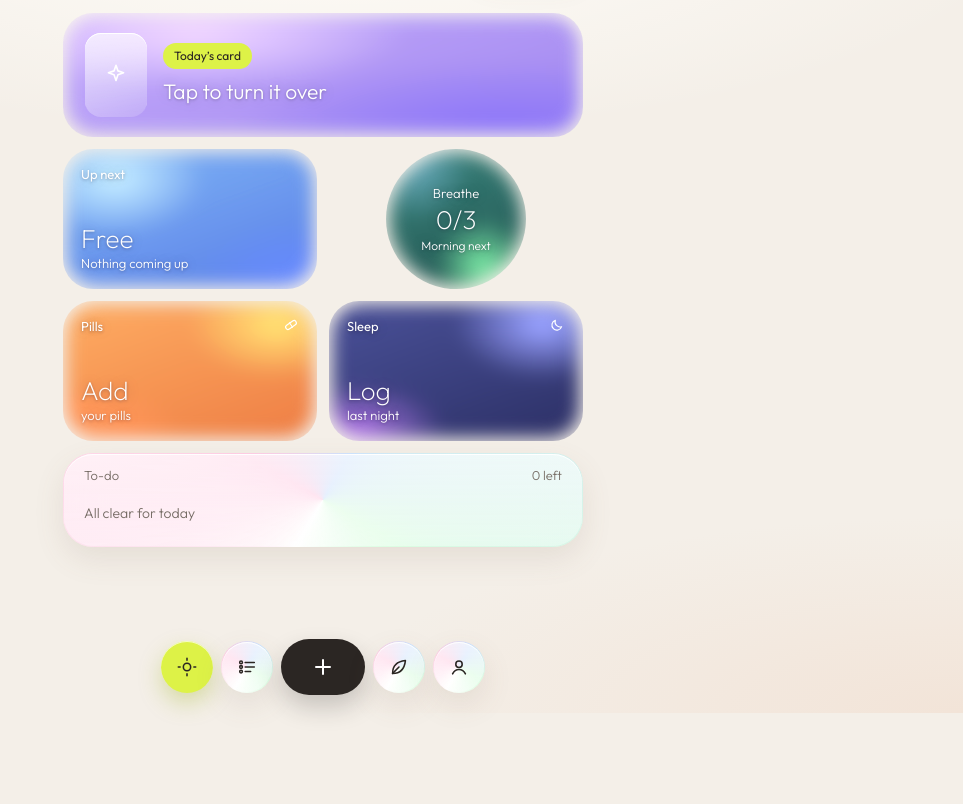
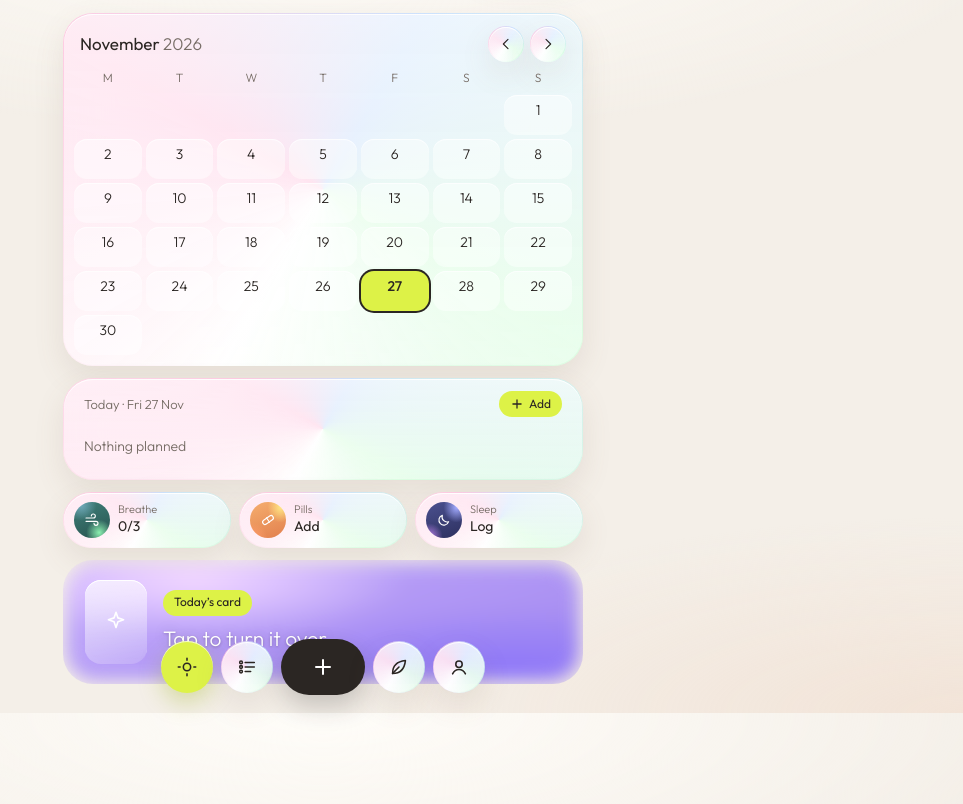
Before and after one commit to hyebronde/Afaire, a plain HTML site: page index.html in a window 1280 px wide. Shown: the part 87-891 px from the top of the page, without its empty margins (317-1280 px from the left). Before the commit the page ends 800 px from the top, so only its background shows below. Drawn offline with Linux system fonts and the light colour scheme; a web font is replaced by a local one.

Commit message:
Planner-first Today: month calendar with agenda for the chosen day, compact wellness row
Co-Authored-By: Claude Opus 5.5 <noreply@anthropic.com>
Claude-Session: https://claude.ai/code/session_01SEy7FHW4iUyHhWDsNDdydZ

```diff
--- a/index.html
+++ b/index.html
@@ -141,6 +141,10 @@ textarea.inp{min-height:80px;resize:vertical;line-height:1.45}
 .cal button.sel{box-shadow:0 0 0 2px var(--ink)}
 .cal button.out{opacity:.35}
 .cal button small{font-size:9.5px;color:var(--muted);padding-bottom:4px;min-height:12px}
+.cal.sm{gap:4px}
+.cal.sm button{height:40px;border-radius:13px;padding:0;align-items:center;justify-content:center;gap:0}
+.cal.sm button small{padding:0;min-height:8px;line-height:8px;font-size:12px;color:var(--ink)}
+.cal.sm button.sel:not(.today){background:#fff}
 .legend{display:flex;gap:14px;justify-content:center;margin-top:10px;font-size:11px;font-weight:300;color:var(--muted)}
 .legend i{display:inline-block;width:10px;height:10px;border-radius:3px;margin-right:5px;vertical-align:-1px}
 
--- a/main.js
+++ b/main.js
@@ -153,6 +153,7 @@ var A = {
   addOn: function (el) { itemSheet({ type: el.dataset.t || 'event', date: el.dataset.v || '' }, function (d) { saveItem(null, d); toast('Added'); }); },
   mon: function (el) { var y = +V.calMonth.slice(0, 4), m = +V.calMonth.slice(5, 7) - 1 + +el.dataset.v; var d = new Date(y, m, 1); V.calMonth = d.getFullYear() + '-' + pad(d.getMonth() + 1); rerender(); },
   day: function (el) { V.calSel = el.dataset.v; rerender(); },
+  toToday: function () { V.calSel = today(); V.calMonth = today().slice(0, 7); rerender(); },
   itype: function (el) {
     var f = el.closest('form'); f.elements.type.value = el.dataset.v;
     f.querySelectorAll('[data-a="itype"]').forEach(function (b) { b.classList.toggle('on', b === el); });
--- a/views.js
+++ b/views.js
@@ -41,28 +41,44 @@ var MOODS = [['calm', 'Calm'], ['happy', 'Happy'], ['excited', 'Excited'], ['str
 var MOOD_DOT = { calm: 'a-sky', happy: 'a-gold', excited: 'a-coral', stressed: 'a-violet' };
 var MOOD_TINT = { calm: '#BFDDEB', happy: '#FFD9A0', excited: '#FFB5A8', stressed: '#D4C9F5' };
 
-/* ---------------- Today ---------------- */
+/* ---------------- Today (planner first) ---------------- */
+function monthGrid(small) {
+  var mk = V.calMonth, y = +mk.slice(0, 4), m = +mk.slice(5, 7) - 1, first = new Date(y, m, 1), t = today();
+  var start = (first.getDay() + 6) % 7, days = new Date(y, m + 1, 0).getDate();
+  var h = '<div class="cal' + (small ? ' sm' : '') + '">' + ['M', 'T', 'W', 'T', 'F', 'S', 'S'].map(function (d) { return '<span class="dw">' + d + '</span>'; }).join('');
+  for (var i = 0; i < start; i++) h += '<span></span>';
+  for (var d = 1; d <= days; d++) {
+    var s = y + '-' + pad(m + 1) + '-' + pad(d), its = itemsOn(s), cls = s === t ? 'today' : its.some(function (x) { return x.type === 'task' && !x.done; }) ? 'tk' : its.length ? 'ev' : '';
+    h += '<button class="rp ' + cls + (s === V.calSel ? ' sel' : '') + '" data-a="day" data-v="' + s + '" aria-label="' + MONTHS[m] + ' ' + d + (its.length ? ', ' + its.length + ' items' : '') + '">' + d + '<small>' + (small ? (its.length ? '•' : '') : (its.length || '')) + '</small></button>';
+  }
+  return h + '</div>';
+}
+function agendaRows(s) {
+  var list = itemsOn(s), h = '';
+  if (!list.length) return '<div class="empty">Nothing planned</div>';
+  list.forEach(function (x) {
+    var bar = x.type === 'task' ? '' : '<i class="dotA ' + (x.time && x.time >= '18:00' ? 'a-violet' : 'a-sky') + '" style="width:4px;height:30px;border-radius:4px;flex:none"></i>';
+    h += '<div class="row' + (x.done ? ' done' : '') + '" style="min-height:52px">' + (x.type === 'task' ? '<button class="rp" data-a="toggle" data-id="' + x.id + '" aria-pressed="' + !!x.done + '" aria-label="Done">' + ck(x.done) + '</button>' : bar) +
+      '<span style="width:44px;font-size:14px;font-weight:300">' + (x.time || (x.type === 'task' ? 'Task' : 'All day')) + '</span><button class="b" data-a="edit" data-id="' + x.id + '" style="text-align:left"><span class="t1" style="font-size:15px">' + esc(x.title) + '</span>' + (x.location ? '<span class="t2">' + esc(x.location) + '</span>' : '') + '</button></div>';
+  });
+  return h;
+}
 function viewToday() {
-  var t = today(), mood = S.moods[t], ne = nextEvent(), bd = S.breath[t] || {}, bc = ['morning', 'midday', 'evening'].filter(function (k) { return bd[k]; }).length;
-  var tasks = tasksFor('day', t).filter(function (x) { return !x.done; });
-  var lastSleep = S.sleep[t] || S.sleep[addDays(t, -1)];
-  var ci = cardOfDay(t), kept = S.kept.indexOf(ci) >= 0;
-  var h = topbar('Today', null, '<a class="rp glass" href="#mood" style="height:40px;padding:0 14px 0 8px;display:flex;align-items:center;gap:8px;font-size:14px;font-weight:300;border-radius:20px"><span class="dotA ' + (mood ? MOOD_DOT[mood.mood] : 'a-sky') + '" style="width:24px;height:24px;border-radius:50%"></span>' + (mood ? MOODS.filter(function (m) { return m[0] === mood.mood; })[0][1] : 'Check in') + '</a>');
+  var t = today(), mood = S.moods[t], y = +V.calMonth.slice(0, 4), m = +V.calMonth.slice(5, 7) - 1;
+  var bd = S.breath[t] || {}, bc = ['morning', 'midday', 'evening'].filter(function (k) { return bd[k]; }).length, slept = S.sleep[t] || S.sleep[addDays(t, -1)];
+  var ci = cardOfDay(t), kept = S.kept.indexOf(ci) >= 0, sel = V.calSel, n = itemsOn(sel).length;
+  var h = topbar('Today', null, '<a class="rp glass" href="#mood" style="height:40px;padding:0 14px 0 8px;display:flex;align-items:center;gap:8px;font-size:14px;font-weight:300;border-radius:20px"><span class="dotA ' + (mood ? MOOD_DOT[mood.mood] : 'a-sky') + '" style="width:24px;height:24px;border-radius:50%"></span>' + (mood ? MOODS.filter(function (x) { return x[0] === mood.mood; })[0][1] : 'Check in') + '</a>');
   h += '<div class="sub">' + fmtLong(t) + '</div>';
-  h += '<button class="flip aura a-violet rp mt16' + (V.flip ? ' on' : '') + '" data-a="flip" aria-label="Today’s card, tap to flip">' +
+  h += '<div class="glass mt16" style="padding:12px 10px 10px"><div style="display:flex;justify-content:space-between;align-items:center;padding:0 6px 8px"><span style="font-size:17px">' + MONTHS[m] + ' <span class="muted" style="font-weight:300">' + y + '</span></span><span style="display:flex;gap:6px">' +
+    (V.calMonth !== t.slice(0, 7) ? '<button class="chip w rp" data-a="toToday" style="height:36px;padding:0 12px;border-radius:18px">Today</button>' : '') +
+    '<button class="circle glass rp" style="width:36px;height:36px" data-a="mon" data-v="-1" aria-label="Previous month">' + ic('left', 16) + '</button><button class="circle glass rp" style="width:36px;height:36px" data-a="mon" data-v="1" aria-label="Next month">' + ic('chev', 16) + '</button></span></div>' + monthGrid(true) + '</div>';
+  h += '<div class="glass list mt"><div class="label" style="margin:6px 10px 4px"><span>' + (sel === t ? 'Today · ' : '') + fmtShort(sel) + ' ' + MON[parseYmd(sel).getMonth()] + (n ? ' · ' + n + ' planned' : '') + '</span><span style="display:flex;align-items:center;gap:8px">' + '<button class="chip rp" data-a="addOn" data-v="' + sel + '">' + ic('plus', 14, 'stroke-width:2.2') + 'Add</button></span></div>' + agendaRows(sel) + '</div>';
+  function chip(href, icon, aura, label, val) { return '<a class="rp glass" href="#' + href + '" style="display:flex;align-items:center;gap:8px;height:56px;padding:0 10px;border-radius:28px"><span class="dotA ' + aura + '" style="width:36px;height:36px;border-radius:50%;display:grid;place-items:center;flex:none;color:#fff">' + ic(icon, 16) + '</span><span style="min-width:0"><span style="display:block;font-size:11px;font-weight:300;color:var(--muted)">' + label + '</span><span style="display:block;font-size:14px;white-space:nowrap">' + val + '</span></span></a>'; }
+  h += '<div style="display:grid;grid-template-columns:repeat(3,minmax(0,1fr));gap:8px;margin-top:12px">' + chip('breathe', 'wind', 'a-teal', 'Breathe', bc + '/3') + chip('pills', 'pill', 'a-gold', 'Pills', S.pills.length ? pillsTaken(t) + '/' + S.pills.length : 'Add') + chip('sleep', 'moon', 'a-night', 'Sleep', slept ? dur(sleepMinutes(slept)) : 'Log') + '</div>';
+  h += '<button class="flip aura a-violet rp mt' + (V.flip ? ' on' : '') + '" data-a="flip" aria-label="Today’s card, tap to flip">' +
     '<span class="fr"><span class="card-ic">' + ic('spark', 26, 'stroke-width:1.5') + '</span><span><span class="chip">Today’s card</span><span style="display:block;font-size:21px;font-weight:300;margin-top:8px">Tap to turn it over</span></span></span>' +
     '<span class="bk"><span style="display:flex;justify-content:space-between;align-items:center;margin-bottom:6px"><span class="chip">Today’s card</span><span data-a="keep" class="chip w" role="button" aria-label="Keep this card">' + (kept ? 'Kept' : 'Keep') + '</span></span><span style="font-size:19px;font-weight:300;line-height:1.3">' + esc(CARDS[ci]) + '</span></span></button>';
-  h += '<div class="grid2 mt">';
-  h += '<a class="tile aura a-sky rp" href="#calendar"><span class="t">Up next</span><span>' + (ne ? big(ne.time) + '<span style="font-size:13px;font-weight:300">' + esc(ne.title) + (ne.date !== t ? ' · ' + relDay(ne.date) : '') + '</span>' : big('Free') + '<span style="font-size:13px;font-weight:300">Nothing coming up</span>') + '</span></a>';
-  h += '<a class="tile round aura a-teal rp" href="#breathe"><span style="font-size:13px;font-weight:300">Breathe</span>' + big(bc + '/3') + '<span style="font-size:12px;font-weight:300">' + (bc === 3 ? 'All done' : SESSIONS.filter(function (s) { return s[0] === currentSession(); })[0][1] + ' next') + '</span></a>';
-  var np = S.pills.filter(function (p) { return !(S.pillLog[t] || {})[p.id]; }).sort(function (a, b) { return a.time < b.time ? -1 : 1; })[0];
-  h += '<a class="tile aura a-gold rp" href="#pills"><span class="t"><span>Pills</span>' + ic('pill', 16) + '</span><span>' + (S.pills.length ? big(pillsTaken(t) + ' of ' + S.pills.length) + '<span style="font-size:13px;font-weight:300">' + (np ? 'Next at ' + np.time : 'All taken') + '</span>' : big('Add') + '<span style="font-size:13px;font-weight:300">your pills</span>') + '</span></a>';
-  h += '<a class="tile aura a-night rp" href="#sleep"><span class="t"><span>Sleep</span>' + ic('moon', 16) + '</span><span>' + (lastSleep ? big(dur(sleepMinutes(lastSleep)).replace(' 00m', 'h').replace('h 0', 'h ')) + '<span style="font-size:13px;font-weight:300">Last night</span>' : big('Log') + '<span style="font-size:13px;font-weight:300">last night</span>') + '</span></a>';
-  h += '</div>';
-  h += '<a class="glass rp mt" href="#plan" style="display:block;padding:12px 10px 6px"><span class="label" style="margin:0 10px 4px"><span>To-do</span><span>' + tasks.length + ' left</span></span>';
-  if (!tasks.length) h += '<span class="empty" style="display:block">All clear for today</span>';
-  tasks.slice(0, 3).forEach(function (x) { h += '<span class="row" style="min-height:46px">' + ck(false) + '<span class="b"><span class="t1" style="font-size:15px">' + esc(x.title) + '</span>' + (x.date && x.date < t ? '<span class="t2">From ' + relDay(x.date) + '</span>' : '') + '</span></span>'; });
-  return h + '</a>';
+  return h;
 }
 
 /* ---------------- Plan ---------------- */
@@ -90,12 +106,7 @@ function viewCalendar() {
   var start = (first.getDay() + 6) % 7, days = new Date(y, m + 1, 0).getDate();
   var h = topbar(MONTHS[m] + ' <small>' + y + '</small>', 'plan', '<div style="display:flex;gap:6px"><button class="circle glass rp" style="width:44px;height:44px" data-a="mon" data-v="-1" aria-label="Previous month">' + ic('left', 18) + '</button><button class="circle glass rp" style="width:44px;height:44px" data-a="mon" data-v="1" aria-label="Next month">' + ic('chev', 18) + '</button></div>');
   h = h.replace('<h1>', '<h1 style="font-size:28px">');
-  h += '<div class="glass mt16" style="padding:14px 10px 12px"><div class="cal">' + ['Mon', 'Tue', 'Wed', 'Thu', 'Fri', 'Sat', 'Sun'].map(function (d) { return '<span class="dw">' + d + '</span>'; }).join('');
-  for (var i = 0; i < start; i++) h += '<span></span>';
-  for (var d = 1; d <= days; d++) {
-    var s = y + '-' + pad(m + 1) + '-' + pad(d), its = itemsOn(s), cls = s === t ? 'today' : its.some(function (x) { return x.type === 'task'; }) ? 'tk' : its.length ? 'ev' : '';
-    h += '<button class="rp ' + cls + (s === V.calSel ? ' sel' : '') + '" data-a="day" data-v="' + s + '" aria-label="' + MONTHS[m] + ' ' + d + (its.length ? ', ' + its.length + ' items' : '') + '">' + d + '<small>' + (its.length || '') + '</small></button>';
-  }
+  h += '<div class="glass mt16" style="padding:14px 10px 12px">' + monthGrid(false).replace(/<\/div>$/, '');
   h += '</div><div class="legend"><span><i style="background:rgba(150,205,180,.6)"></i>Events</span><span><i style="background:rgba(240,170,180,.6)"></i>Task due</span><span><i style="background:var(--lime)"></i>Today</span></div></div>';
   var sel = itemsOn(V.calSel);
   h += '<div class="glass list mt"><div class="label" style="margin:6px 10px 4px"><span>' + (V.calSel === t ? 'Today · ' : '') + fmtLong(V.calSel) + '</span><button class="chip rp" data-a="addOn" data-v="' + V.calSel + '">' + ic('plus', 14, 'stroke-width:2.2') + 'Add</button></div>';
```
